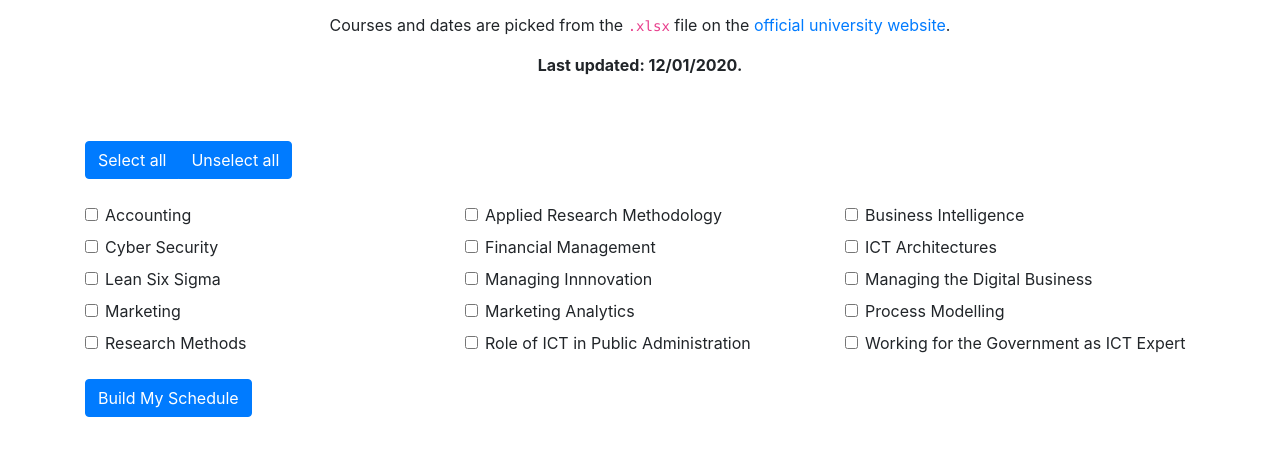
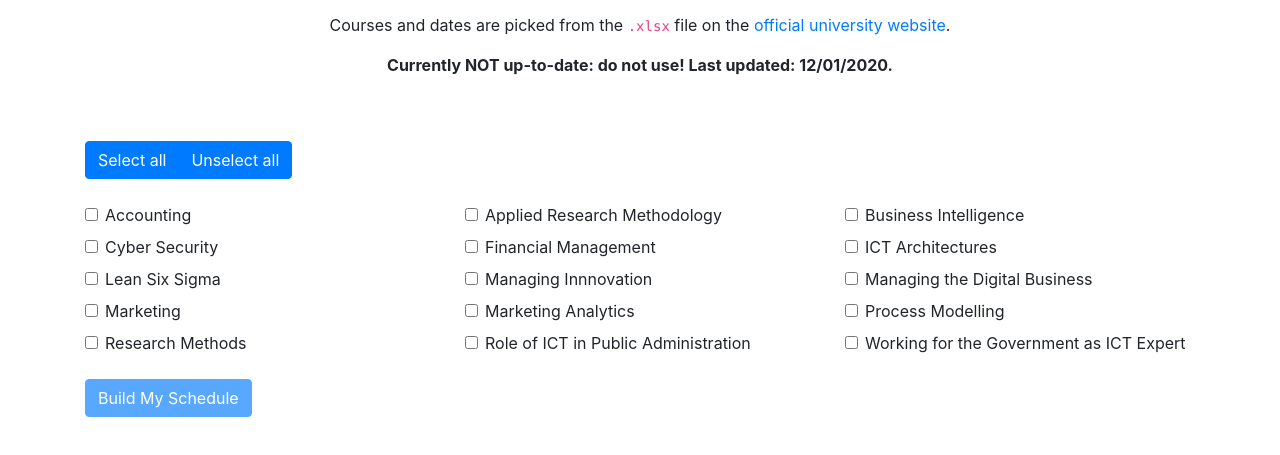
Before and after one commit to rblinde/schedule-builder, a website built with Parcel: page src/index.html in a window 1280 px wide. Shown: the part 187-642 px from the top of the page. Built offline with nearby package versions, Linux system fonts and the light colour scheme.

Commit message:
:lipstick: Added warning

```diff
--- a/src/index.html
+++ b/src/index.html
@@ -22,7 +22,7 @@
           Courses and dates are picked from the <code>.xlsx</code> file on the
           <a href="https://www.student.universiteitleiden.nl/en/study--studying/study/educational-information/schedules/science/ict-in-business-and-the-public-sector-msc?cf=science&cd=ict-in-business-and-the-public-sector-msc#tab-2" target="_blank">official university website</a>.
         </p>
-        <p class="font-weight-bold">Last updated: 12/01/2020.</p>
+        <p class="font-weight-bold">Currently NOT up-to-date: do not use! Last updated: 12/01/2020.</p>
       </div>
     </div>
 
@@ -144,7 +144,7 @@
 
     <div class="row">
       <div class="col">
-        <button type="submit" class="btn btn-primary" id="build-btn">Build My Schedule</button>
+        <button type="submit" class="btn btn-primary" id="build-btn" disabled>Build My Schedule</button>
       </div>
     </div>
   </main>
```
